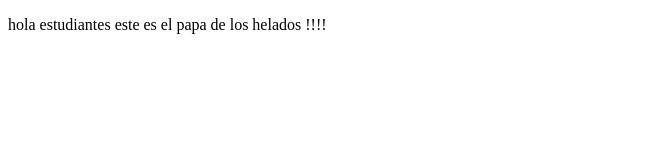
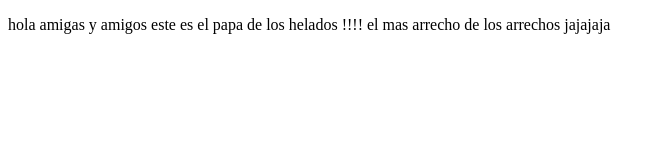
Before and after one commit to Gcasa28/proyectoDemoCurosPrework, a plain HTML site: page index.html in a window 1280 px wide. Shown: the whole page, without its empty margins (0-665 px from the left). Drawn offline with Linux system fonts and the light colour scheme.

Commit message:
cambios agregamos cosas

```diff
--- a/index.html
+++ b/index.html
@@ -9,7 +9,8 @@
 <body>
 
     <p>
-        hola estudiantes este es el papa de los helados !!!!
+        hola amigas y amigos este es el papa de los helados !!!!
+        el mas arrecho de los arrechos jajajaja
 
 
     </p>
```
